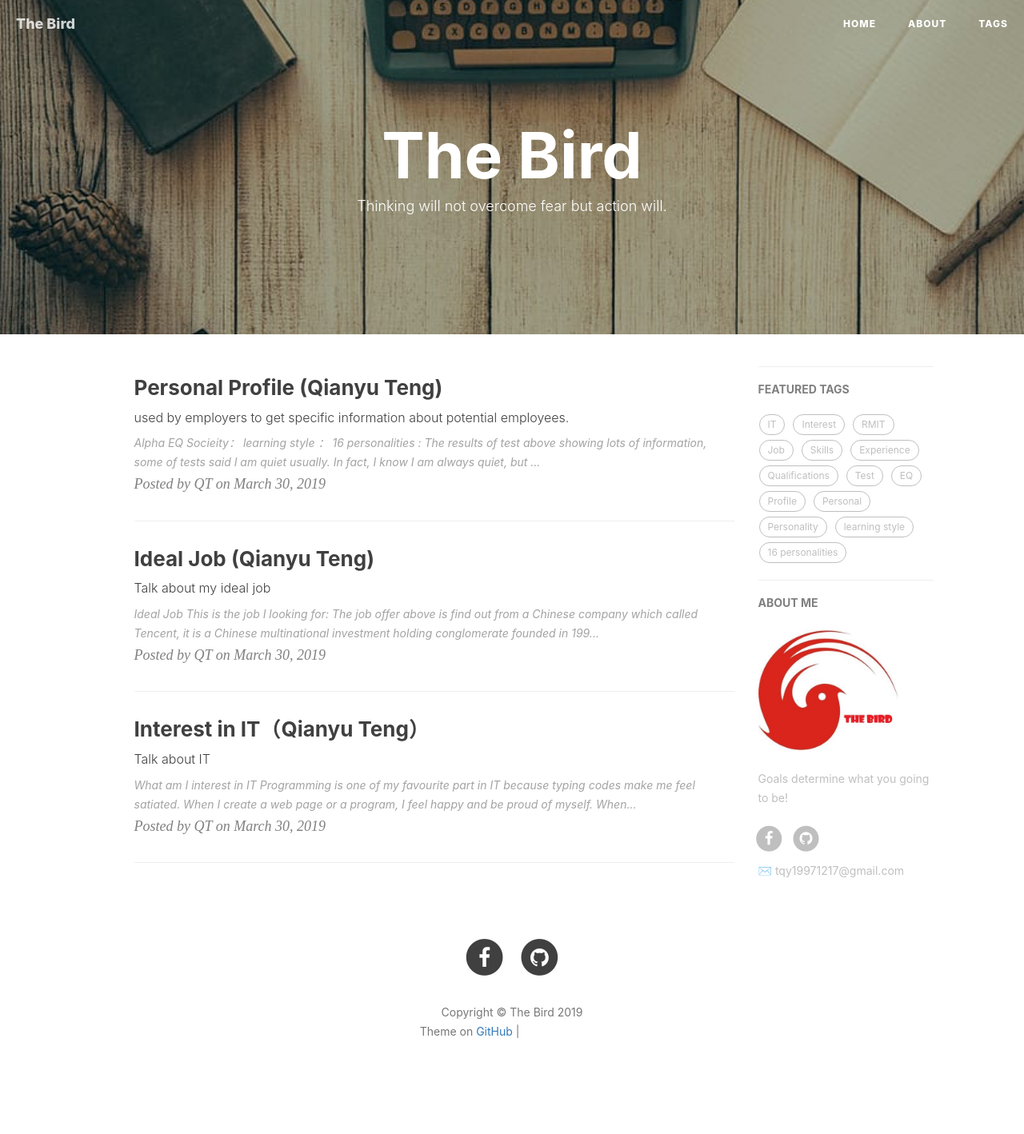
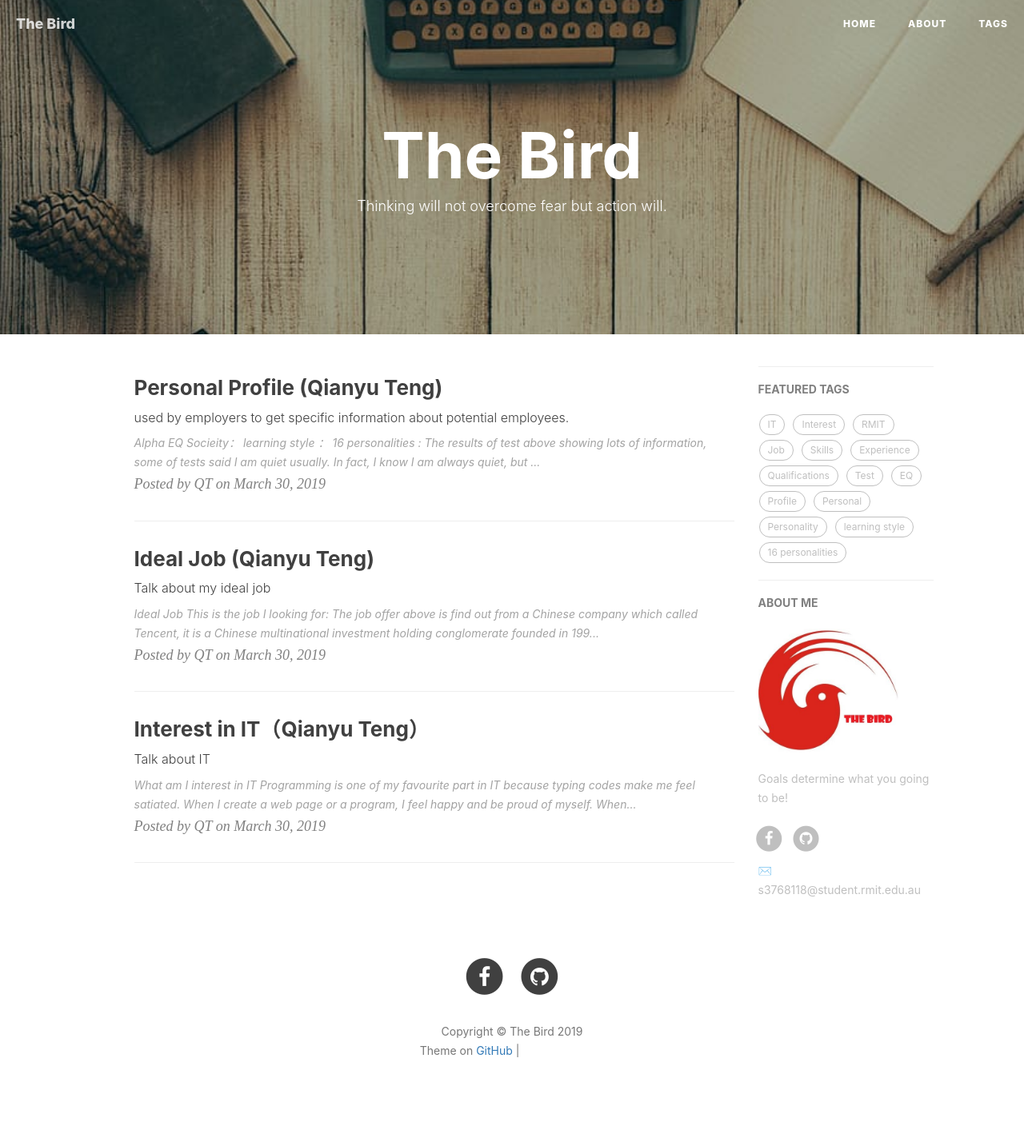
Before and after one commit to s3695944/The-bird.github.io, a Jekyll site: the page built from index.html, in a window 1280 px wide. Shown: the whole page at 80% size. Built offline with Jekyll 4.4.1, drawn with Linux system fonts in a browser that asks for light colours; nearby versions of some CDN libraries; the list of posts is cut into pages by our own code; comment, search, counter and statistics services are not loaded; before the commit the page ends 1394 px from its top, so only the background shows below that; grey boxes are pictures that could not be loaded.

Commit message:
Update _config.yml

```diff
--- a/_config.yml
+++ b/_config.yml
@@ -2,7 +2,7 @@
 title: The Bird
 SEOTitle: The bird's Webpage | The bird Page
 header-img: img/post-bg-desk.jpg
-email: tqy19971217@gmail.com
+email: s3768118@student.rmit.edu.au
 description: "Every failure is leading towards success."
 keyword: "The Bird, Introduction, hobbies, University, Language"
 url: "http://The-bird.github.io"
```
